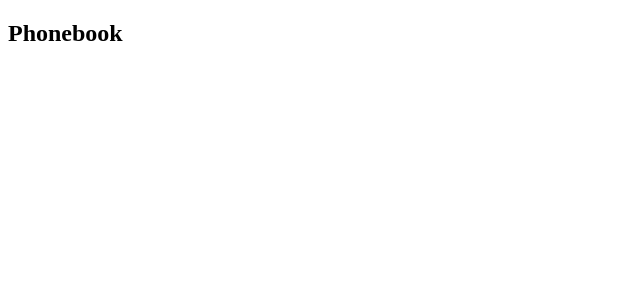
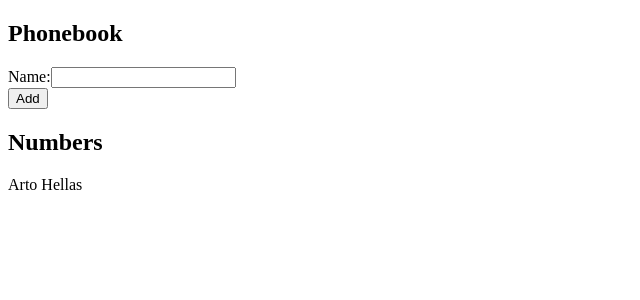
Before and after one commit to p4nu/fullstack-hy-2020, a React (Create React App) app in the folder osa2/puhelinluettelo/: page / in a window 1280 px wide. Shown: the top 300 px of the page, without its empty margins (0-640 px from the left). Built offline with nearby package versions, Linux system fonts and the light colour scheme; the HTML template or start-up script is replaced by a standard one.

Commit message:
2.6: puhelinluettelo step1 tehty

```diff
--- a/osa2/puhelinluettelo/src/App.js
+++ b/osa2/puhelinluettelo/src/App.js
@@ -1,9 +1,49 @@
-import React from 'react';
+import React, {useState} from 'react';
 
-function App() {
+const App = () => {
+  const [persons, setPersons] = useState([
+    {name: 'Arto Hellas'}
+  ]);
+  const [newName, setNewName] = useState('');
+
+  const addPerson = (event) => {
+    event.preventDefault();
+
+    const personObject = {
+      name: newName,
+    }
+
+    setPersons(persons.concat(personObject));
+    setNewName('');
+  }
+
+  const handleNameChange = (event) => {
+    setNewName(event.target.value);
+  }
+
   return (
     <div>
       <h2>Phonebook</h2>
+
+      <form onSubmit={addPerson}>
+        <div>
+          Name:
+          <input type="text"
+                 value={newName}
+                 onChange={handleNameChange}
+          />
+        </div>
+
+        <div>
+          <button type="submit">Add</button>
+        </div>
+      </form>
+
+      <h2>Numbers</h2>
+
+      {persons.map(person =>
+        <p key={person.name}>{person.name}</p>
+      )}
     </div>
   );
 }
```
